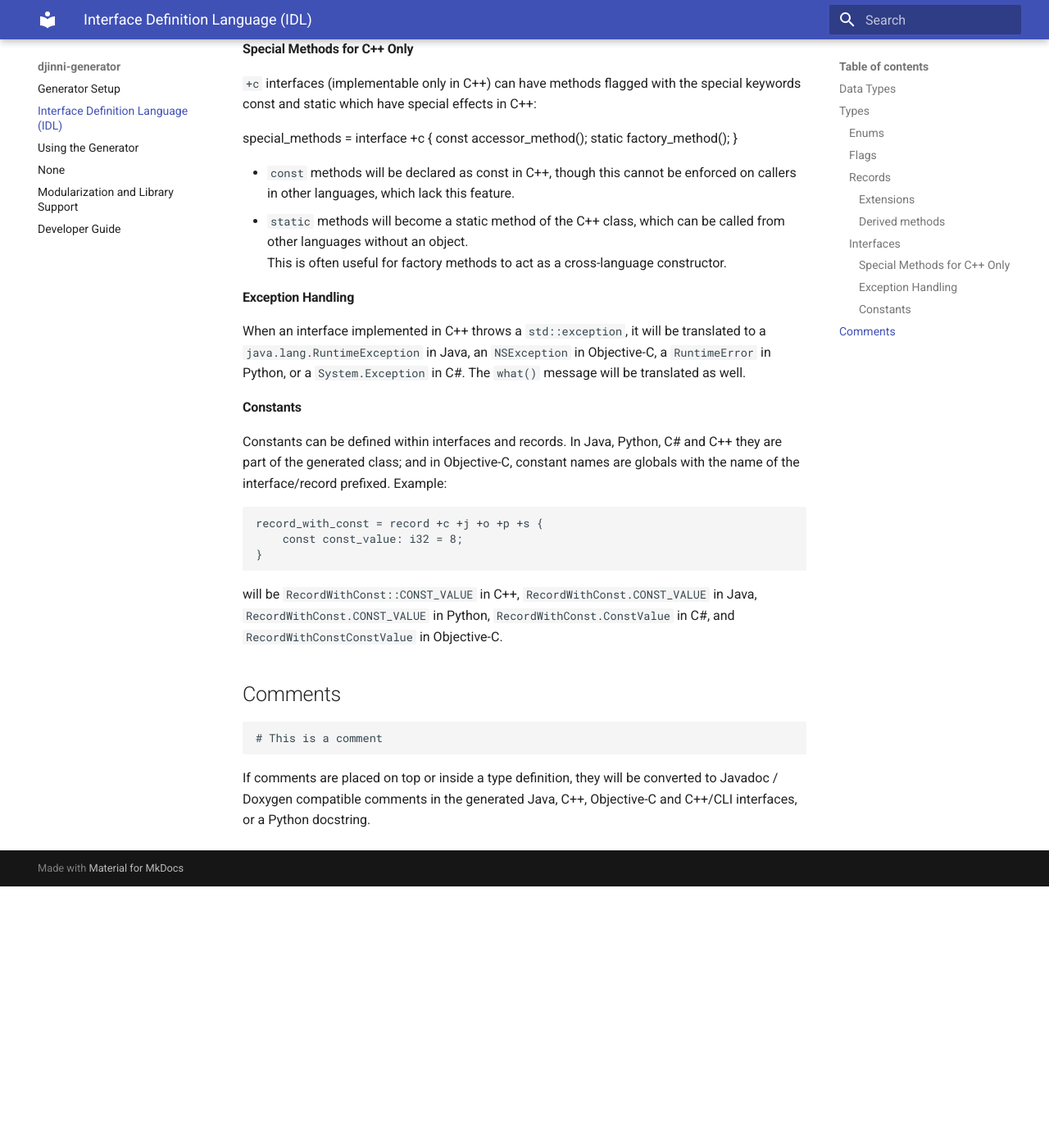
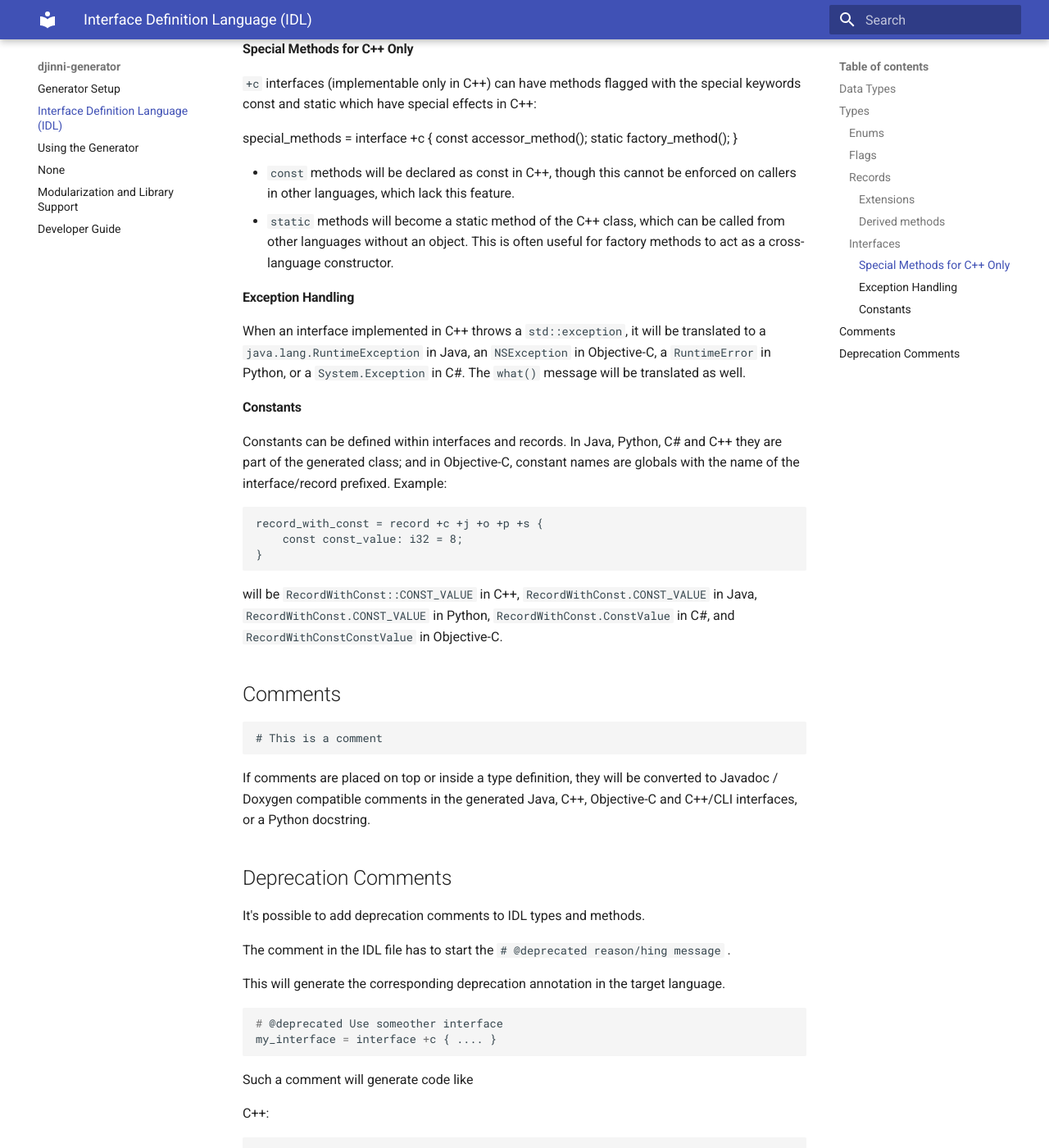
Before and after one commit to cross-language-cpp/djinni-generator, an MkDocs documentation site: the page built from docs/idl.md, in a window 1280 px wide and 1400 px high, scrolled down 5182 px. Shown: the whole window at 82% size. Built offline with MkDocs 1.6.1 and Material for MkDocs 9.7.7, drawn with Linux system fonts in a browser that asks for light colours; before the commit the page ends 6263 px from its top, so only the background shows below that; some of the changed text lies outside the part shown.

Commit message:
Add documentatio for PR 156

````diff
--- a/docs/idl.md
+++ b/docs/idl.md
@@ -327,3 +327,43 @@
 If comments are placed on top or inside a type definition, they will be converted to
 Javadoc / Doxygen compatible comments in the generated Java, C++, Objective-C and C++/CLI interfaces, or a
 Python docstring.
+
+## Deprecation Comments
+
+It's possible to add deprecation comments to IDL types and methods.
+
+The comment in the IDL file has to start the `# @deprecated reason/hing message` .
+
+This will generate the corresponding deprecation annotation in the target language.
+
+```idl
+# @deprecated Use someother interface
+my_interface = interface +c { .... }
+```
+
+Such a comment will generate code like
+
+C++:
+
+```cpp
+class [[deprecated("reason/hing message")]] MyInterface { ... }
+```
+
+Java:
+
+```java
+/**
+ * interface comment
+ *
+ * @deprecated Use someother interface
+ */
+@Deprecated
+public abstract class MyInterface { ... }
+```
+
+Objective-C:
+
+```objc
+ __deprecated_msg("Use someother interface")
+@interface ITMyInterface : NSObject
+```
````
